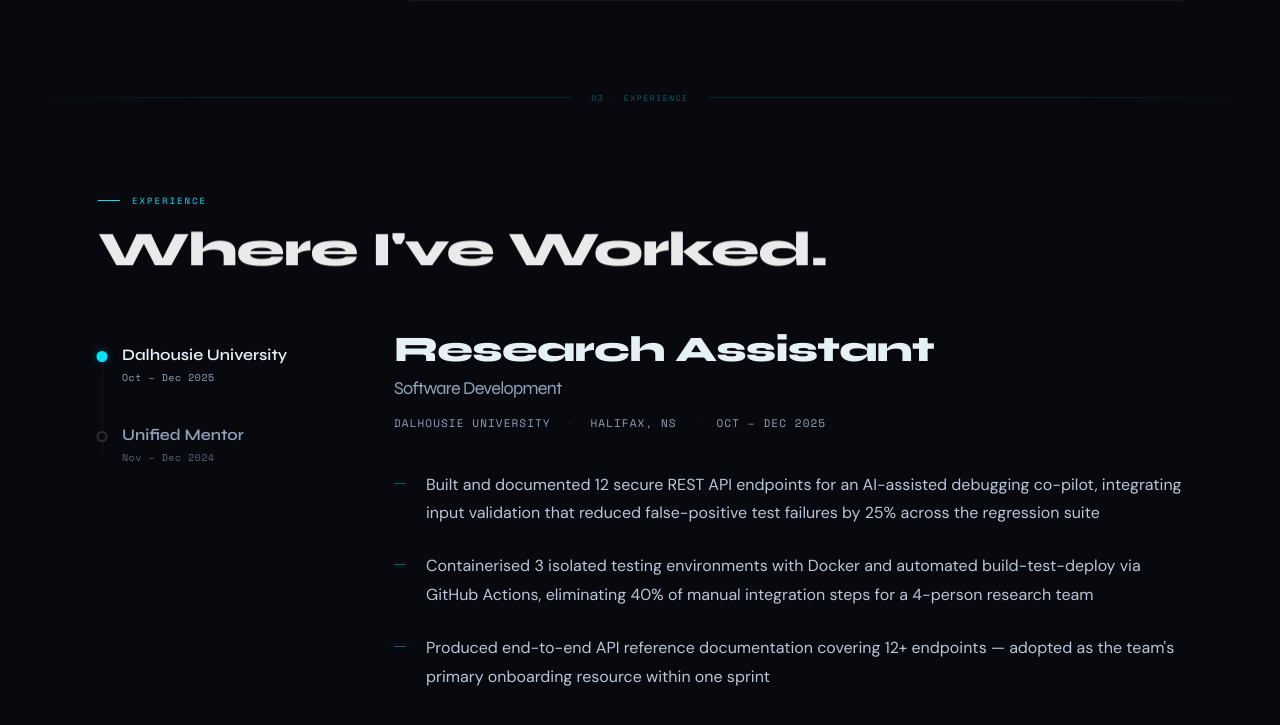
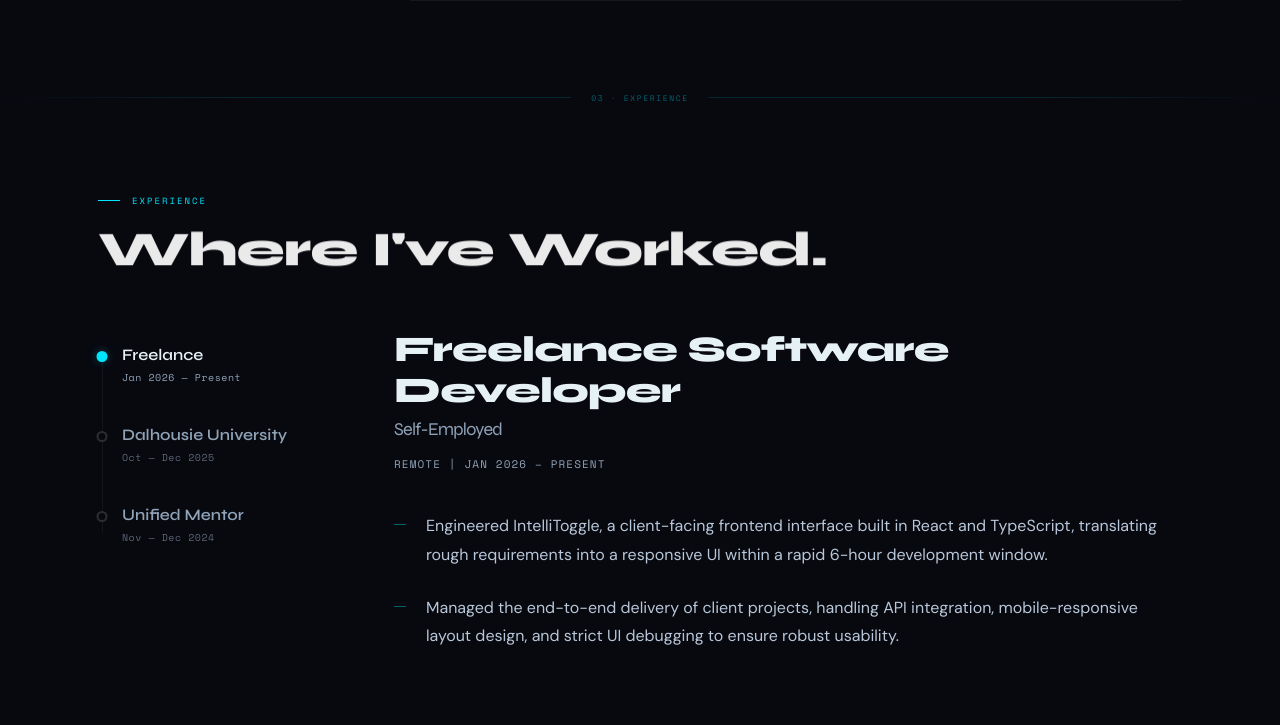
Before and after one commit to pramodh2006/portfolio, a plain HTML site: page index.html in a window 1280 px wide. Shown: the part 2964-3689 px from the top of the page. Drawn offline with nearby package versions, Linux system fonts and the light colour scheme; animation ran at ten frames a second.

Commit message:
Update index.html

```diff
--- a/index.html
+++ b/index.html
@@ -624,30 +624,30 @@
           <span class="skill-tag">Python</span><span class="skill-tag">TypeScript</span><span class="skill-tag">JavaScript</span><span class="skill-tag">Java</span><span class="skill-tag">SQL</span><span class="skill-tag">Ruby</span><span class="skill-tag">C</span>
         </div>
       </div>
+      <!-- ─── CHANGE 1a: Added "React Testing Library" and "Jest" to Frontend ─── -->
       <div class="skill-cat" data-bracket>
         <h4>Frontend</h4>
         <div class="skill-tags">
-          <span class="skill-tag">React.js</span><span class="skill-tag">Tailwind CSS</span><span class="skill-tag">Vue.js</span><span class="skill-tag">Framer Motion</span><span class="skill-tag">Vite</span>
+          <span class="skill-tag">React.js</span><span class="skill-tag">Tailwind CSS</span><span class="skill-tag">Vue.js</span><span class="skill-tag">Framer Motion</span><span class="skill-tag">Vite</span><span class="skill-tag">React Testing Library</span><span class="skill-tag">Jest</span>
         </div>
       </div>
-      <!-- ─── UPDATED: Backend & Data ─── -->
       <div class="skill-cat" data-bracket>
         <h4>Backend & Data</h4>
         <div class="skill-tags">
           <span class="skill-tag">FastAPI</span><span class="skill-tag">Flask</span><span class="skill-tag">REST APIs</span><span class="skill-tag">Redis</span><span class="skill-tag">SQLite</span><span class="skill-tag">PostgreSQL</span><span class="skill-tag">ETL Pipelines</span><span class="skill-tag">LocalStack</span>
         </div>
       </div>
-      <!-- ─── UPDATED: Cloud & DevOps ─── -->
       <div class="skill-cat" data-bracket>
         <h4>Cloud & DevOps</h4>
         <div class="skill-tags">
           <span class="skill-tag">AWS SQS</span><span class="skill-tag">AWS EC2/S3</span><span class="skill-tag">Docker</span><span class="skill-tag">Docker Compose</span><span class="skill-tag">GitHub Actions</span><span class="skill-tag">CI/CD</span><span class="skill-tag">Locust</span><span class="skill-tag">Vercel</span><span class="skill-tag">Render</span>
         </div>
       </div>
+      <!-- ─── CHANGE 1b: Added "PyTorch" and "OpenCV" to AI & ML ─── -->
       <div class="skill-cat" data-bracket>
         <h4>AI & ML</h4>
         <div class="skill-tags">
-          <span class="skill-tag">Groq API</span><span class="skill-tag">OpenAI API</span><span class="skill-tag">LLM Integration</span><span class="skill-tag">Pandas</span><span class="skill-tag">NumPy</span>
+          <span class="skill-tag">Groq API</span><span class="skill-tag">OpenAI API</span><span class="skill-tag">LLM Integration</span><span class="skill-tag">Pandas</span><span class="skill-tag">NumPy</span><span class="skill-tag">PyTorch</span><span class="skill-tag">OpenCV</span>
         </div>
       </div>
       <div class="skill-cat" data-bracket>
@@ -694,7 +694,7 @@
       </div>
     </div>
 
-    <!-- ─── UPDATED: Scrolling Ticker ─── -->
+    <!-- ─── Scrolling Ticker ─── -->
     <div class="stack-ticker">
       <div class="ticker-inner">
         <span class="ticker-pill">Python</span><span class="ticker-pill">FastAPI</span><span class="ticker-pill">AWS&nbsp;SQS</span><span class="ticker-pill">Redis</span><span class="ticker-pill">Docker&nbsp;Compose</span><span class="ticker-pill">CI/CD</span><span class="ticker-pill">React</span><span class="ticker-pill">Flask</span><span class="ticker-pill">AWS</span><span class="ticker-pill">SQLite</span><span class="ticker-pill">Docker</span><span class="ticker-pill">Java</span><span class="ticker-pill">TypeScript</span><span class="ticker-pill">PostgreSQL</span><span class="ticker-pill">Groq&nbsp;AI</span><span class="ticker-pill">OpenAI</span><span class="ticker-pill">GitHub&nbsp;Actions</span><span class="ticker-pill">LocalStack</span><span class="ticker-pill">Locust</span>
@@ -718,7 +718,6 @@
       </h2>
     </div>
     <div class="mission-select">
-      <!-- ─── UPDATED: Mission List with new project at index 1 ─── -->
       <div class="mission-list" id="mission-list">
         <div class="mission-item active" data-index="0">
           <span class="mi-num">01</span>
@@ -728,7 +727,6 @@
           </div>
           <span class="mi-arrow">→</span>
         </div>
-        <!-- NEW PROJECT -->
         <div class="mission-item" data-index="1">
           <span class="mi-num">02</span>
           <div class="mi-body">
@@ -737,7 +735,6 @@
           </div>
           <span class="mi-arrow">→</span>
         </div>
-        <!-- SHIFTED DOWN -->
         <div class="mission-item" data-index="2">
           <span class="mi-num">03</span>
           <div class="mi-body">
@@ -780,16 +777,23 @@
       <span class="tl-wrap"><span class="tl-inner">Where I've Worked.</span></span>
     </h2>
     <div class="exp-grid">
+
+      <!-- ─── CHANGE 2: Updated exp-list — Freelance at top (index 0), others shifted ─── -->
       <div class="exp-list">
         <div class="exp-item active" data-exp="0">
-          <div class="co">Dalhousie University</div>
-          <div class="yr">Oct – Dec 2025</div>
+          <div class="co">Freelance</div>
+          <div class="yr">Jan 2026 — Present</div>
         </div>
         <div class="exp-item" data-exp="1">
+          <div class="co">Dalhousie University</div>
+          <div class="yr">Oct — Dec 2025</div>
+        </div>
+        <div class="exp-item" data-exp="2">
           <div class="co">Unified Mentor</div>
-          <div class="yr">Nov – Dec 2024</div>
+          <div class="yr">Nov — Dec 2024</div>
         </div>
       </div>
+
       <div class="exp-detail" id="exp-detail" data-bracket>
         <!-- Populated by JS -->
       </div>
@@ -823,8 +827,7 @@
 
 <script>
 /* ══════════════════════════════════════════════════════════════════════════
-   PROJECT DATA — UPDATED WITH DISTRIBUTED ORDER ENGINE AT INDEX 1
-   AND RENUMBERED PROJECTS ("03", "04", "05")
+   PROJECT DATA
 ══════════════════════════════════════════════════════════════════════════ */
 const PROJECTS = [
   {
@@ -884,7 +887,18 @@
   }
 ];
 
+/* ══════════════════════════════════════════════════════════════════════════
+   CHANGE 3: EXP_DATA — Freelance inserted at index 0, others shifted to 1 & 2
+══════════════════════════════════════════════════════════════════════════ */
 const EXP_DATA = [
+  {
+    role: 'Freelance Software Developer<br><small style="font-weight:400;font-size:14px;color:var(--muted2);">Self-Employed</small>',
+    meta: 'Remote | Jan 2026 – Present',
+    bullets: [
+      'Engineered IntelliToggle, a client-facing frontend interface built in React and TypeScript, translating rough requirements into a responsive UI within a rapid 6-hour development window.',
+      'Managed the end-to-end delivery of client projects, handling API integration, mobile-responsive layout design, and strict UI debugging to ensure robust usability.'
+    ]
+  },
   {
     role:'Research Assistant<br><small style="font-weight:400;font-size:14px;color:var(--muted2)">Software Development</small>',
     meta:'Dalhousie University · Halifax, NS · Oct – Dec 2025',
```
